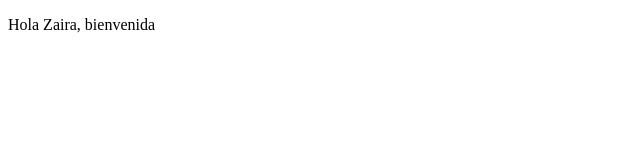
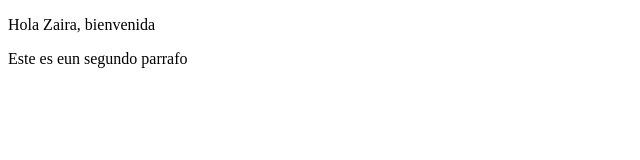
Before and after one commit to zcasimiro/pagina, a plain HTML site: page index.html in a window 1280 px wide. Shown: the whole page, without its empty margins (0-640 px from the left). Drawn offline with Linux system fonts and the light colour scheme.

Commit message:
nuevo parrafo

```diff
--- a/index.html
+++ b/index.html
@@ -7,5 +7,7 @@
 </head>
 <body>
     <p>Hola Zaira, bienvenida</p>
+
+    <p>Este es eun segundo parrafo</p>
 </body>
 </html>
```
